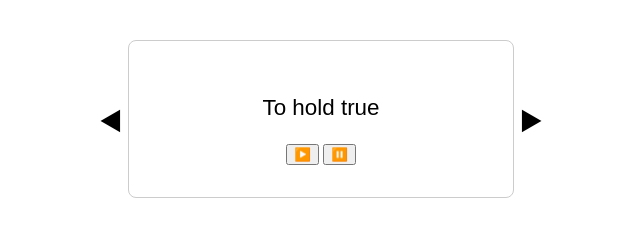
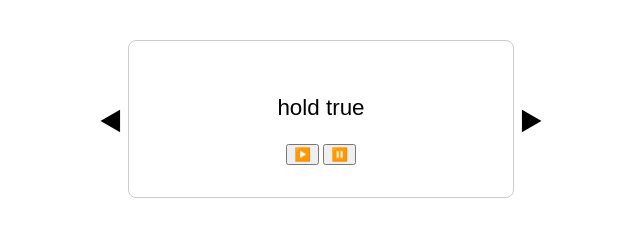
Before and after one commit to hanhan24/wk1flashcards, a plain HTML site: page index.html in a window 1280 px wide. Shown: the full height of the page, 319-959 px from the left. Drawn offline with Linux system fonts and the light colour scheme.

Commit message:
Update index.html

```diff
--- a/index.html
+++ b/index.html
@@ -70,7 +70,7 @@
   <script>
     const words = [
       {
-        word: "To hold true",
+        word: "hold true",
         synonym: "To remain valid",
         definition: "To continue to be correct or true",
         example: "The theory holds true even under extreme conditions.",
@@ -78,7 +78,7 @@
         audioMeaning: "hold_true_meaning.mp3"
       },
       {
-        word: "To draw attention to",
+        word: "draw attention to",
         synonym: "To highlight",
         definition: "To make people notice something",
         example: "The study draws attention to the importance of clean water.",
@@ -86,7 +86,7 @@
         audioMeaning: "draw_attention_to_meaning.mp3"
       },
       {
-        word: "To put into practice",
+        word: "put into practice",
         synonym: "To implement",
         definition: "To start using an idea in real life",
         example: "Researchers put the new method into practice in the lab.",
@@ -94,7 +94,7 @@
         audioMeaning: "put_into_practice_meaning.mp3"
       },
       {
-        word: "To stand out",
+        word: "stand out",
         synonym: "To be noticeable",
         definition: "To be much better or more obvious",
         example: "Her clear writing style stands out in academic papers.",
@@ -102,14 +102,13 @@
         audioMeaning: "stand_out_meaning.mp3"
       },
       {
-        word: "To rule out",
+        word: "rule out",
         synonym: "To eliminate",
         definition: "To decide that something is not possible",
         example: "The committee ruled out several proposals as impractical.",
         audioWord: "rule_out_word.mp3",
         audioMeaning: "rule_out_meaning.mp3"
       }
-      // … 나머지 표현들도 동일한 포맷으로 추가하세요
     ];
 
     let idx = 0;
@@ -123,36 +122,38 @@
 
     function loadCard() {
       const entry = words[idx];
-      // 단어 및 의미 텍스트 설정
       wordEl.textContent = entry.word;
       meaningEl.innerHTML =
-        entry.synonym + "<br>" +
+        entry.synonym    + "<br>" +
         entry.definition + "<br>" +
         "<em>" + entry.example + "</em>";
-      // 오디오 소스 교체
       audioWord.src    = entry.audioWord;
       audioMeaning.src = entry.audioMeaning;
-      // 새 오디오 로드
       audioWord.load();
       audioMeaning.load();
-      // 화면 초기화
       wordView.style.display    = "";
       meaningView.style.display = "none";
     }
 
-    // 재생 / 일시정지
+    // 재생·일시정지
     document.getElementById('playWord').onclick    = () => audioWord.play();
     document.getElementById('pauseWord').onclick   = () => audioWord.pause();
     document.getElementById('playMeaning').onclick = () => audioMeaning.play();
     document.getElementById('pauseMeaning').onclick= () => audioMeaning.pause();
 
-    // 단어 클릭 → 의미 보기
+    // 단어 클릭 → 의미 뷰
     wordEl.onclick = () => {
       wordView.style.display    = "none";
       meaningView.style.display = "";
     };
 
-    // 네비게이션
+    // **의미 클릭 → 단어 뷰로 돌아가기** ← 추가된 부분
+    meaningEl.onclick = () => {
+      meaningView.style.display = "none";
+      wordView.style.display    = "";
+    };
+
+    // ◀/▶ 내비게이션
     document.getElementById('next').onclick = () => {
       idx = (idx + 1) % words.length;
       loadCard();
@@ -162,7 +163,6 @@
       loadCard();
     };
 
-    // 최초 로드
     loadCard();
   </script>
 
```
